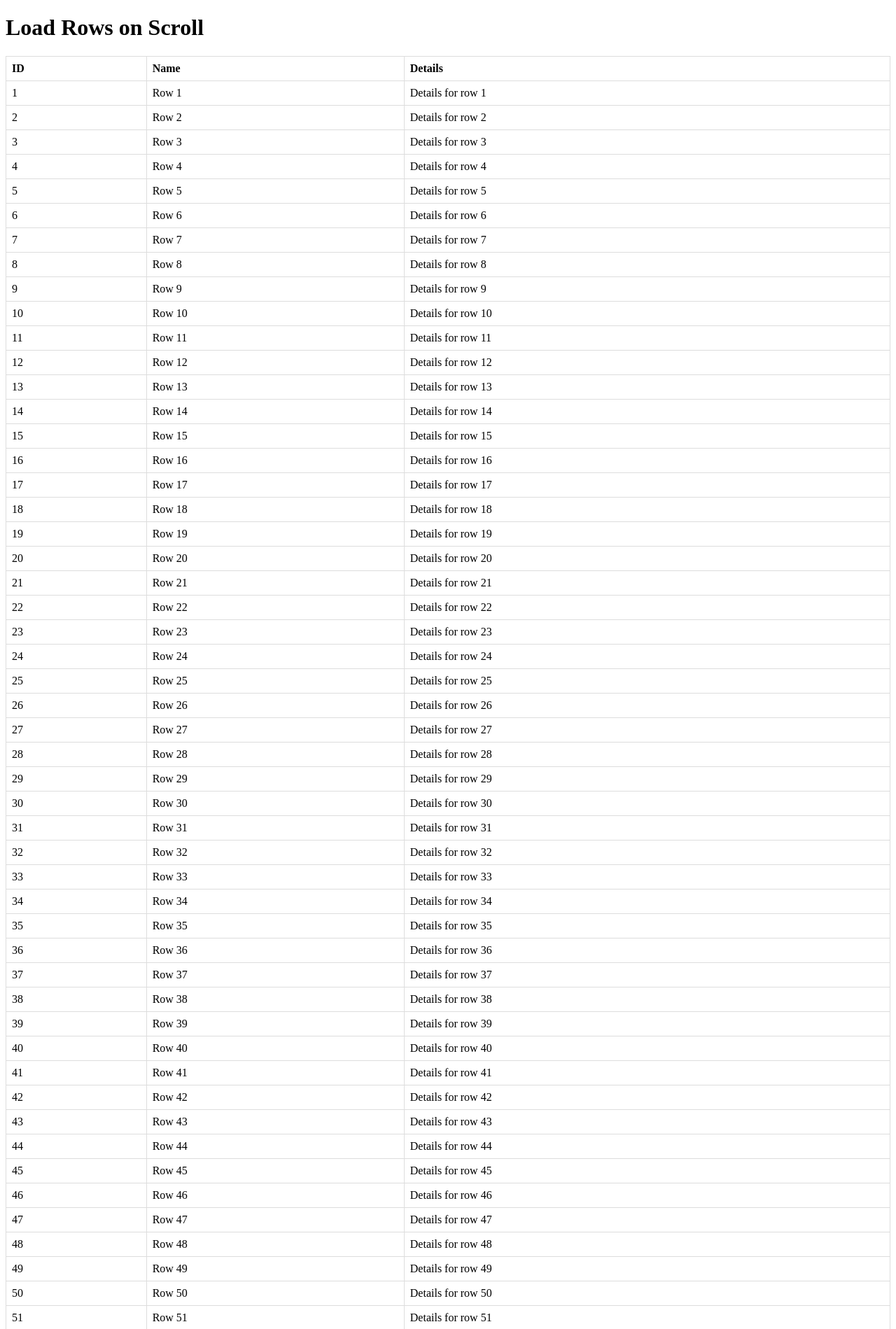
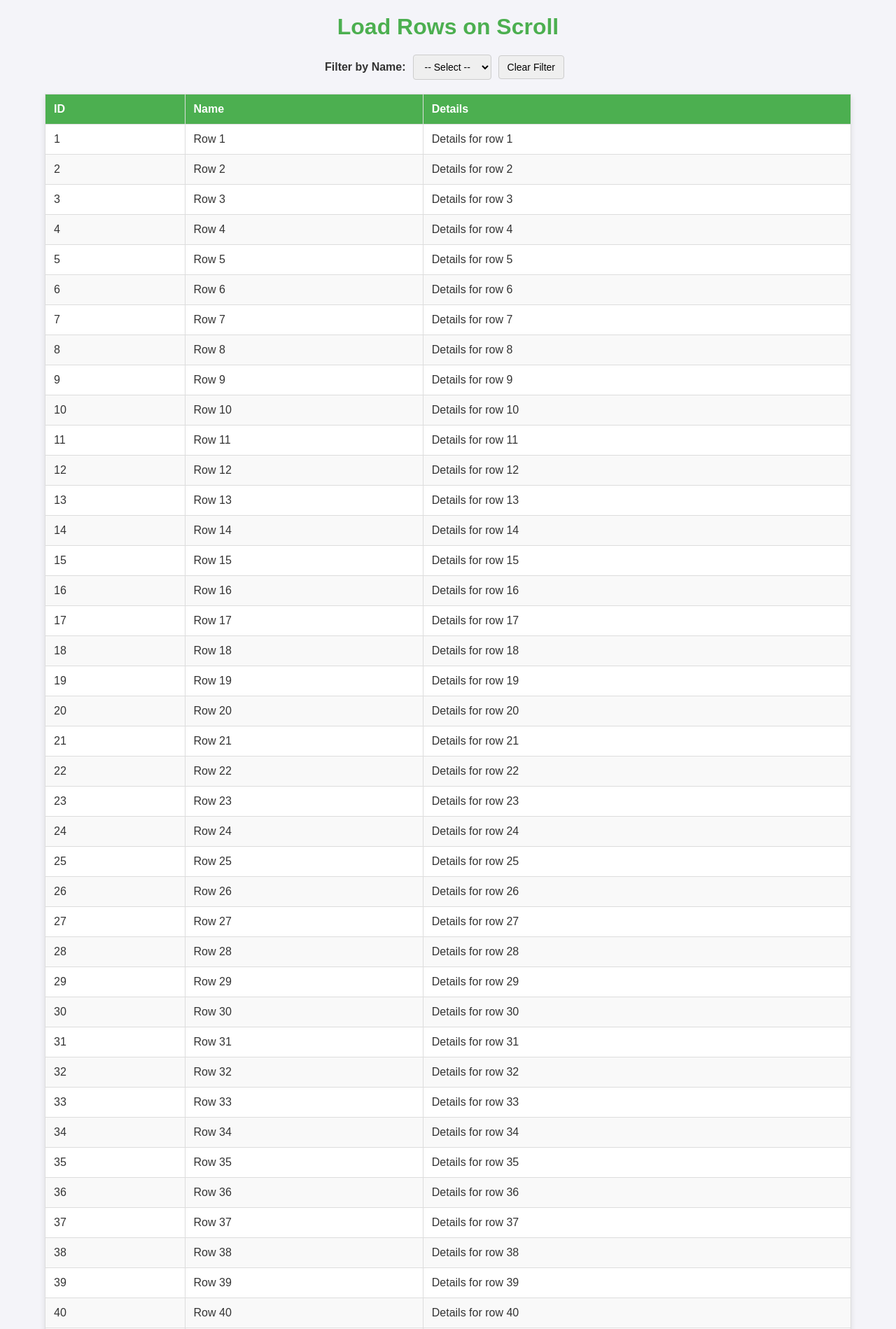
Before and after one commit to imvickykumar999/Ajax-Data-Table, a Django app: page / in a window 1280 px wide. Shown: the top 1899 px of the page at 70% size. Run offline with Django 5.2, Linux system fonts and the light colour scheme; data comes from the database, SQL or seed files in the repository.

Commit message:
added css and filter

```diff
--- a/scroll_project/scroll_project/table_app/templates/table_app/index.html
+++ b/scroll_project/scroll_project/table_app/templates/table_app/index.html
@@ -3,26 +3,82 @@
 <head>
     <meta charset="UTF-8">
     <meta name="viewport" content="width=device-width, initial-scale=1.0">
-    <title>Load Rows on Scroll</title>
+    <title>Load Rows on Scroll with Filters</title>
     <style>
+        body {
+            font-family: Arial, sans-serif;
+            margin: 0;
+            padding: 0;
+            background-color: #f4f4f9;
+            color: #333;
+        }
+        h1 {
+            text-align: center;
+            margin-top: 20px;
+            color: #4CAF50;
+        }
+        .filter-container {
+            display: flex;
+            justify-content: center;
+            align-items: center;
+            margin: 20px 0;
+        }
+        .filter-container label {
+            margin-right: 10px;
+            font-weight: bold;
+        }
+        .filter-container select, .filter-container button {
+            padding: 8px 12px;
+            font-size: 14px;
+            margin-right: 10px;
+            border: 1px solid #ccc;
+            border-radius: 4px;
+        }
         table {
-            width: 100%;
+            width: 90%;
+            margin: 20px auto;
             border-collapse: collapse;
+            background-color: #fff;
+            box-shadow: 0 4px 8px rgba(0, 0, 0, 0.1);
         }
         th, td {
             border: 1px solid #ddd;
-            padding: 8px;
+            padding: 12px;
             text-align: left;
+        }
+        th {
+            background-color: #4CAF50;
+            color: white;
+        }
+        tr:nth-child(even) {
+            background-color: #f9f9f9;
+        }
+        tr:hover {
+            background-color: #f1f1f1;
         }
         #loading {
             text-align: center;
             margin-top: 20px;
+            font-size: 16px;
+            color: #555;
             display: none;
         }
     </style>
 </head>
 <body>
     <h1>Load Rows on Scroll</h1>
+    <div class="filter-container">
+        <label for="filter">Filter by Name:</label>
+        <select id="filter">
+            <option value="">-- Select --</option>
+
+            {% for i in range100 %}
+                <option value="Row {{i}}">Row {{i}}</option>
+            {% endfor %}
+
+        </select>
+        <button id="clear-filter">Clear Filter</button>
+    </div>
     <table id="data-table">
         <thead>
             <tr>
@@ -39,15 +95,17 @@
     <script>
         let currentPage = 1;
         let hasNext = true;
+        let currentFilter = "";
 
         const loadRows = () => {
             if (!hasNext) return;
             document.getElementById('loading').style.display = 'block';
 
-            fetch(`api/load-rows/?page=${currentPage}`)
+            fetch(`api/load-rows/?page=${currentPage}&filter=${currentFilter}`)
                 .then(response => response.json())
                 .then(data => {
                     const tableBody = document.querySelector('#data-table tbody');
+                    if (currentPage === 1) tableBody.innerHTML = ""; // Clear table on new filter
                     data.rows.forEach(row => {
                         const tr = document.createElement('tr');
                         tr.innerHTML = `<td>${row.id}</td><td>${row.name}</td><td>${row.details}</td>`;
@@ -67,6 +125,23 @@
             }
         };
 
+        const applyFilter = () => {
+            currentFilter = document.getElementById('filter').value;
+            currentPage = 1;
+            hasNext = true;
+            loadRows();
+        };
+
+        const clearFilter = () => {
+            document.getElementById('filter').value = "";
+            currentFilter = "";
+            currentPage = 1;
+            hasNext = true;
+            loadRows();
+        };
+
+        document.getElementById('filter').addEventListener('change', applyFilter);
+        document.getElementById('clear-filter').addEventListener('click', clearFilter);
         window.addEventListener('scroll', handleScroll);
 
         // Initial load
--- a/scroll_project/scroll_project/table_app/views.py
+++ b/scroll_project/scroll_project/table_app/views.py
@@ -5,8 +5,13 @@ from django.shortcuts import render
 
 def load_rows(request):
     page = request.GET.get('page', 1)
+    filter_value = request.GET.get('filter', '')
     rows_per_page = 20
+
     rows = TableRow.objects.all().order_by('id')
+    if filter_value:
+        rows = rows.filter(name=filter_value)  # Adjust the field name accordingly
+
     paginator = Paginator(rows, rows_per_page)
     page_obj = paginator.get_page(page)
     data = [
@@ -16,4 +21,8 @@ def load_rows(request):
     return JsonResponse({"rows": data, "has_next": page_obj.has_next()})
 
 def index(request):
-    return render(request, 'table_app/index.html')
+    range100 = range(1, 101)
+    context = {
+        'range100' : range100,
+    }
+    return render(request, 'table_app/index.html', context=context)
```
